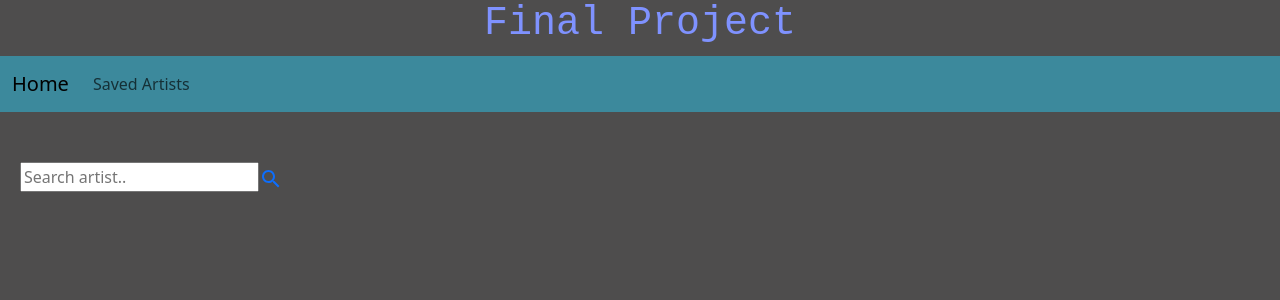
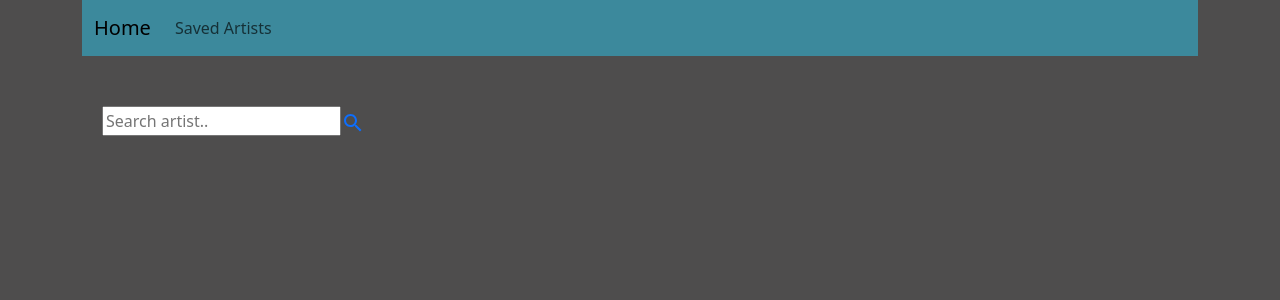
Before and after one commit to mahmouddaabas/DA395A-Final-Project, a React (Create React App) app: page / in a window 1280 px wide. Shown: the top 300 px of the page. Built offline with nearby package versions, Linux system fonts and the light colour scheme.

Commit message:
Moved the navbar into a component

```diff
--- a/src/App.js
+++ b/src/App.js
@@ -4,11 +4,12 @@
 import Homepage from "./components/Homepage"
 import SearchPage from "./components/SearchPage";
 import SongInformation from './components/SongInformation';
+import Navbar from './components/Navbar';
 
 function App() {
   return (
-    <div className="App">
-      <h1>Final Project</h1>
+    <div className="App container">
+      <Navbar />
       <BrowserRouter>
       <Routes>
         <Route path='/' element={<Homepage />} />
--- a/src/components/Homepage.js
+++ b/src/components/Homepage.js
@@ -20,24 +20,6 @@
 
   return (
     <div>
-      <nav className="navbar navbar-expand-lg bg-body-tertiary">
-        <div className="container-fluid">
-          <a className="navbar-brand" href="#">Home</a>
-          <button className="navbar-toggler" type="button" data-bs-toggle="collapse" data-bs-target="#navbarNav" aria-controls="navbarNav" aria-expanded="false" aria-label="Toggle navigation">
-            <span className="navbar-toggler-icon"></span>
-          </button>
-          <div className="collapse navbar-collapse" id="navbarNav">
-            <ul className="navbar-nav">
-
-              <li className="nav-item">
-                <a className="nav-link" href="#">Saved Artists</a>
-              </li>
-
-            </ul>
-          </div>
-        </div>
-      </nav>
-
       <div className="form-container">
         <input type="text" placeholder="Search artist.." onChange={handleInputChange} ref={searchBarRef}/>
         <Link to="/search" state={{ searchValue }}>
--- /dev/null
+++ b/src/components/Navbar.js
@@ -0,0 +1,25 @@
+import React from 'react'
+
+export default function Navbar() {
+    return (
+        <div>
+            <nav className="navbar navbar-expand-lg bg-body-tertiary">
+                <div className="container-fluid">
+                    <a className="navbar-brand" href="#">Home</a>
+                    <button className="navbar-toggler" type="button" data-bs-toggle="collapse" data-bs-target="#navbarNav" aria-controls="navbarNav" aria-expanded="false" aria-label="Toggle navigation">
+                        <span className="navbar-toggler-icon"></span>
+                    </button>
+                    <div className="collapse navbar-collapse" id="navbarNav">
+                        <ul className="navbar-nav">
+
+                            <li className="nav-item">
+                                <a className="nav-link" href="#">Saved Artists</a>
+                            </li>
+
+                        </ul>
+                    </div>
+                </div>
+            </nav>
+        </div>
+    )
+}
```
